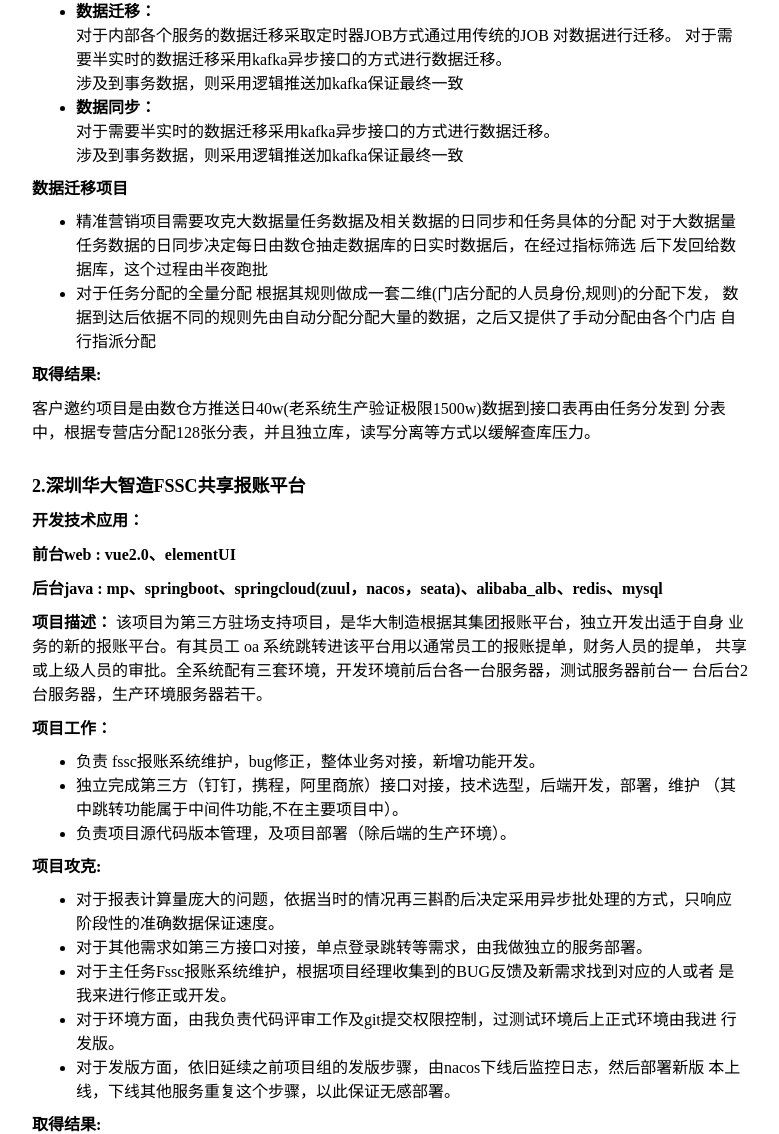
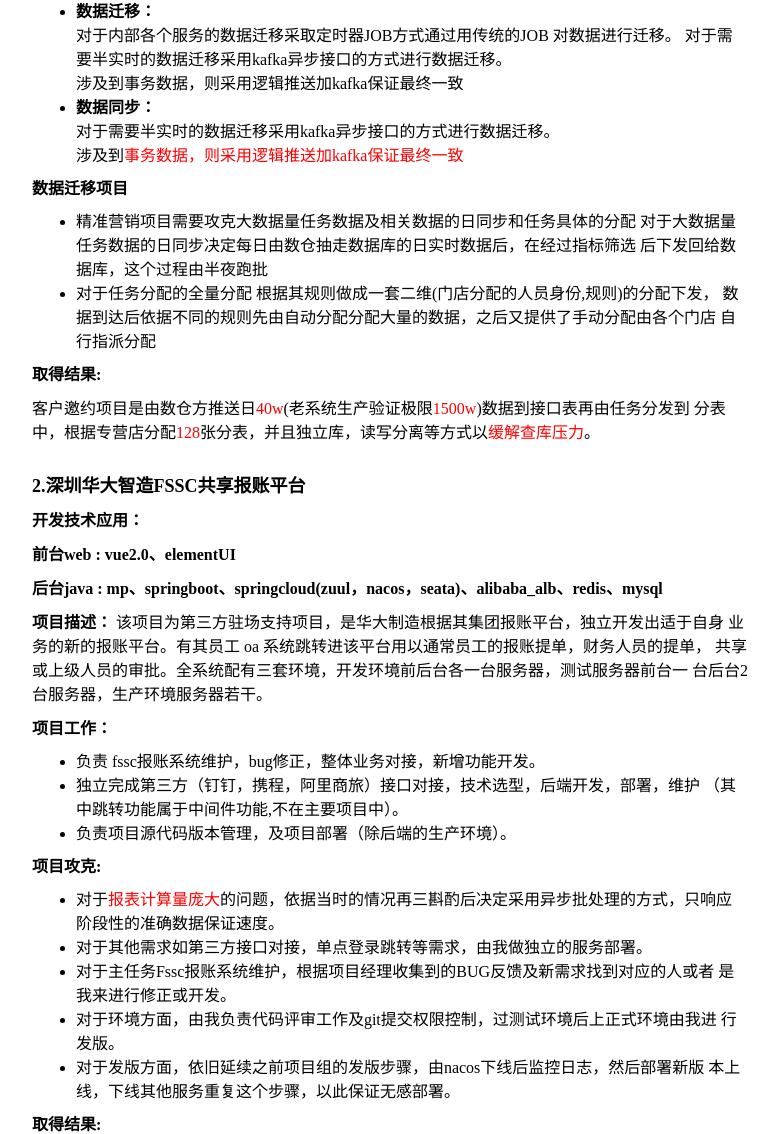
Before and after one commit to zgdBear/zgdBear, a plain HTML site: page index.html in a window 1280 px wide. Shown: the part 1847-2981 px from the top of the page, without its empty margins (248-1027 px from the left). Drawn offline with Linux system fonts and the light colour scheme.

Commit message:
Update index.html

```diff
--- a/index.html
+++ b/index.html
@@ -129,7 +129,7 @@
                 <li>
                     <span style=" font-weight: 600;">数据同步：</span>
                     <div>对于需要半实时的数据迁移采用kafka异步接口的方式进行数据迁移。</div>
-                    <div>涉及到事务数据，则采用逻辑推送加kafka保证最终一致</div>
+                    <div>涉及到<span class="zd">事务数据，则采用逻辑推送加kafka保证最终一致</span></div>
                 </li>
             </ul>
             <div style=" font-weight: 600;">数据迁移项目</div>
@@ -147,8 +147,8 @@
             </ul>
 
             <div style=" font-weight: 600;">取得结果:</div>
-            <div>客户邀约项目是由数仓方推送日40w(老系统生产验证极限1500w)数据到接口表再由任务分发到
-                分表中，根据专营店分配128张分表，并且独立库，读写分离等方式以缓解查库压力。</div>
+            <div>客户邀约项目是由数仓方推送日<span class="zd">40w</span>(老系统生产验证极限<span class="zd">1500w</span>)数据到接口表再由任务分发到
+                分表中，根据专营店分配<span class="zd">128</span>张分表，并且独立库，读写分离等方式以<span class="zd">缓解查库压力</span>。</div>
             <br />
             <div style="font-size: 18px; font-weight: 600;">2.深圳华大智造FSSC共享报账平台</div>
             <div style=" font-weight: 600;">开发技术应用：</div>
@@ -176,7 +176,7 @@
             <div style=" font-weight: 600;">项目攻克:</div>
             <ul class="ul-f">
                 <li>
-                    <div>对于报表计算量庞大的问题，依据当时的情况再三斟酌后决定采用异步批处理的方式，只响应
+                    <div>对于<span class="zd">报表计算量庞大</span>的问题，依据当时的情况再三斟酌后决定采用异步批处理的方式，只响应
                         阶段性的准确数据保证速度。</div>
                 </li>
                 <li>
@@ -277,6 +277,9 @@
     .ul-f{
         margin: 4px;
     }
+    .zd{
+        color: red;
+    }
 </style>
 <script src="https://cdnjs.cloudflare.com/ajax/libs/html2pdf.js/0.9.2/html2pdf.bundle.js"></script>
 <script>
```
